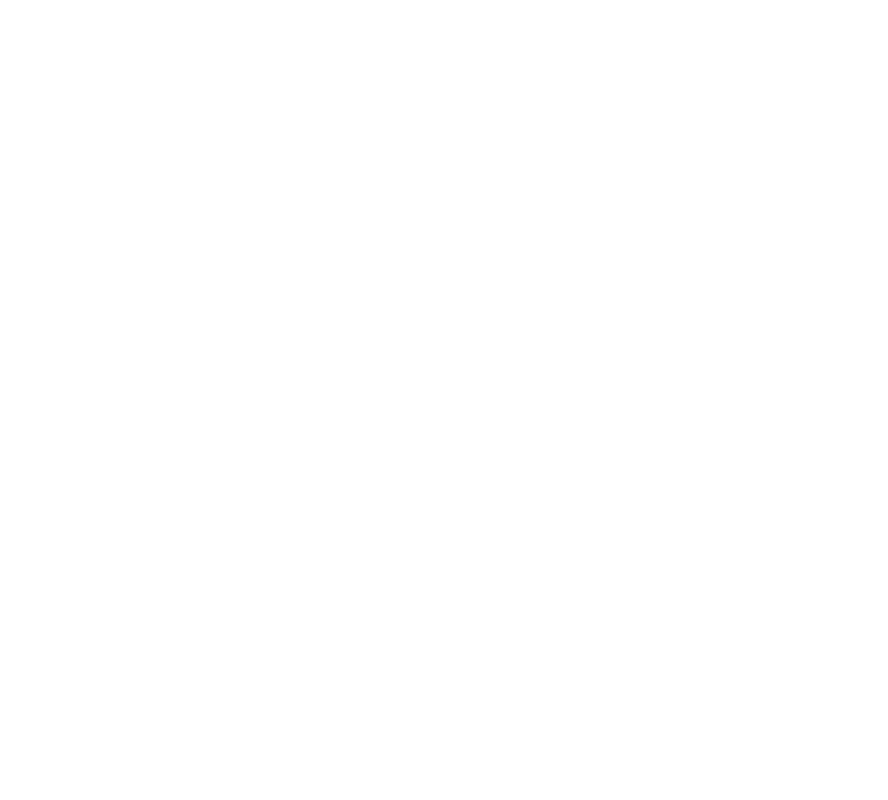
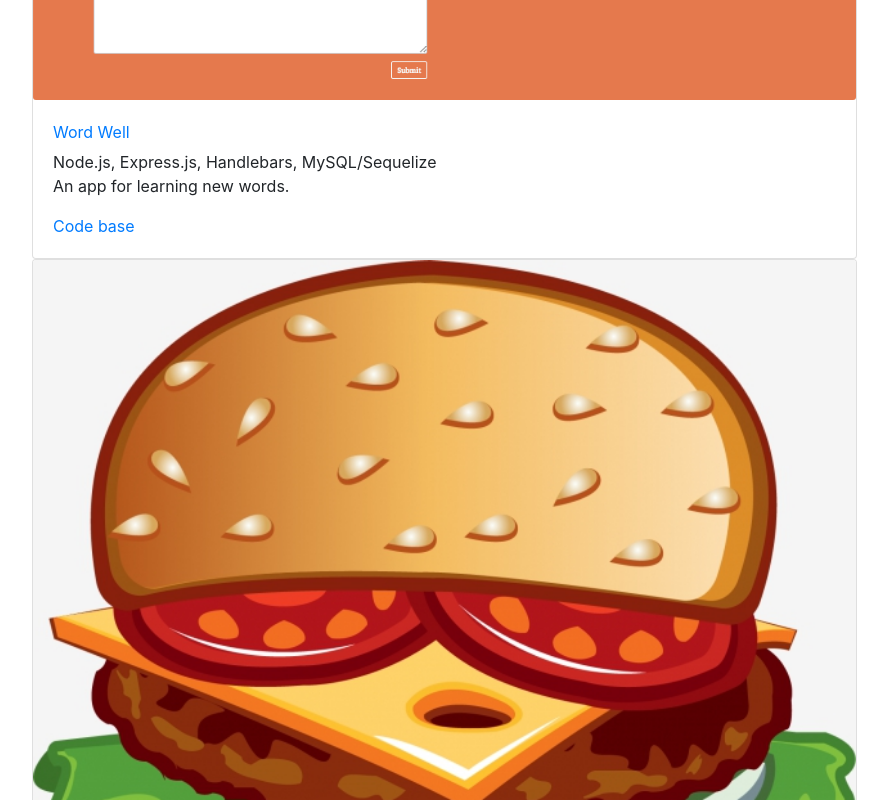
Before and after one commit to rjflanagan95/react-portfolio, a React (Create React App) app: page / in a window 1280 px wide. Shown: the part 1840-2640 px from the top of the page, without its empty margins (338-1226 px from the left). Before the commit the page ends 1715 px from the top, so only its background shows below. Built offline with nearby package versions, Linux system fonts and the light colour scheme.

Commit message:
added all projects to json so they can be mapped to page

```diff
--- a/src/components/PortfolioItem/index.js
+++ b/src/components/PortfolioItem/index.js
@@ -17,7 +17,7 @@
   render() {
     return (
       <Card>
-        <CardImg width="50px" src={this.state.image}/>
+        <CardImg width="30%" src={this.state.image}/>
         <CardBody>
           <CardTitle><a href={this.state.hostLink}>{this.state.title}</a></CardTitle>
           <CardSubtitle>{this.state.subtitle}</CardSubtitle>
--- a/src/projects.json
+++ b/src/projects.json
@@ -1,4 +1,12 @@
 [
+    {
+        "title": "Encontro",
+        "subtitle": "Node.js, React.js, MySQL/Sequelize, MongoDB, Express.js",
+        "text": "An interactive, agenda-focused meeting app which allows users to join meetings, chat, take notes, raise silent concerns, etc.",
+        "githubLink": "https://github.com/rjflanagan95/encontro",
+        "hostLink": "https://encontro.herokuapp.com/",
+        "image": "../assets/encontro.png"
+    },
     {
         "title": "Clicky Game",
         "subtitle": "React.js",
@@ -8,11 +16,99 @@
         "image": "../assets/clicky-game.png"
     },
     {
-        "title": "NY Times Politics Scraper",
-        "subtitle": "MongoDB, Cheerio.js, Node.js",
-        "text": "An app that scrapes articles from the New York Times Politics section.",
-        "githubLink": "https://github.com/rjflanagan95/News-Scraper",
-        "hostLink": "https://blooming-spire-68198.herokuapp.com/",
-        "image": "../assets/nyt-scraper.png"
+        "title": "Word Well",
+        "subtitle": "Node.js, Express.js, Handlebars, MySQL/Sequelize",
+        "text": "An app for learning new words.",
+        "githubLink": "https://github.com/rjflanagan95/Word-a-Day",
+        "hostLink": "https://morning-caverns-88699.herokuapp.com/",
+        "image": "../assets/wordwell.png"
+    },
+    {
+        "title": "Eat da Burger",
+        "subtitle": "Node.js, Express.js, Handlebars, MySQL",
+        "text": "Node/MySQL CRUD app for burgers you want to eat!",
+        "githubLink": "https://github.com/rjflanagan95/burger",
+        "hostLink": "https://peaceful-crag-85527.herokuapp.com/",
+        "image": "../assets/burger.jpg"
+    },
+    {
+        "title": "Friend Finder",
+        "subtitle": "Node.js, Express.js",
+        "text": "Take a short survey and get matched up with your most compatible friend.",
+        "githubLink": "https://github.com/rjflanagan95/FriendFinder",
+        "hostLink": "https://rocky-shelf-81984.herokuapp.com/",
+        "image": "../assets/friendfinder.png"
+    },
+    {
+        "title": "Word Guessing Game",
+        "subtitle": "Node.js",
+        "text": "Word guessing game in the command line, using constructors.",
+        "githubLink": "https://github.com/rjflanagan95/ConstructorWordGuess",
+        "hostLink": "",
+        "image": "../assets/wordconstruct.png"
+    },
+    {
+        "title": "Liri Node App",
+        "subtitle": "Node.js",
+        "text": "Uses Node to access APIs for Spotify, Bands in Town, and OMDB in the command line.",
+        "githubLink": "https://github.com/rjflanagan95/liri-node-app",
+        "hostLink": "",
+        "image": "../assets/liri.png"
+    },
+    {
+        "title": "Findflix",
+        "subtitle": "jQuery, Firebase, APIs, HTML + CSS",
+        "text": "Made for users who are in the mood for a certain genre or type of movie, but are not sure what to watch.",
+        "githubLink": "https://github.com/rjflanagan95/findFlix",
+        "hostLink": "https://rjflanagan95.github.io/findFlix/",
+        "image": "../assets/findflix.png"
+    },
+    {
+        "title": "Train Scheduler",
+        "subtitle": "jQuery, Firebase, HTML + Bootstrap",
+        "text": "Add and remove train departure information.",
+        "githubLink": "https://github.com/rjflanagan95/Train-Scheduler",
+        "hostLink": "https://rjflanagan95.github.io/Train-Scheduler/",
+        "image": "../assets/train-scheduler.png"
+    },
+    {
+        "title": "Get Giphy With It",
+        "subtitle": "jQuery, APIs, HTML + Bootstrap",
+        "text": "Click on topics to see gifs from the Giphy API.",
+        "githubLink": "https://github.com/rjflanagan95/Giphy-API-Page",
+        "hostLink": "https://rjflanagan95.github.io/Giphy-API-Page/",
+        "image": "../assets/giphy-api-app.png"
+    },
+    {
+        "title": "Trivia Game",
+        "subtitle": "jQuery, HTML + CSS",
+        "text": "Timed music trivia game.",
+        "githubLink": "https://github.com/rjflanagan95/TriviaGame",
+        "hostLink": "https://rjflanagan95.github.io/TriviaGame/index.html",
+        "image": "../assets/trivia-game.png"
+    },
+    {
+        "title": "Crystal Collecting Game",
+        "subtitle": "jQuery, HTML + Bootstrap",
+        "text": "Try to figure out the crystal values and match the goal!",
+        "githubLink": "https://github.com/rjflanagan95/unit-4-game",
+        "hostLink": "https://rjflanagan95.github.io/unit-4-game/",
+        "image": "../assets/crystal-game.png"
+    },
+    {
+        "title": "Word Guessing Game",
+        "subtitle": "JavaScript, HTML + Bootstrap",
+        "text": "Safari-themed hangman game.",
+        "githubLink": "https://github.com/rjflanagan95/Word-Guess-Game",
+        "hostLink": "https://rjflanagan95.github.io/Word-Guess-Game/",
+        "image": "../assets/word-game.jpg"
+    },
+    {
+        "title": "Letter Guessing Game",
+        "subtitle": "JavaScript, HTML",
+        "text": "Try to guess the random letter.",
+        "githubLink": "https://github.com/rjflanagan95/Psychic-Game",
+        "hostLink": "https://rjflanagan95.github.io/Psychic-Game/",
+        "image": "../assets/psychic-game.png"
     }
 ]
```
Also changed, not shown: public/assets/burger.jpg, public/assets/encontro.png (added).
